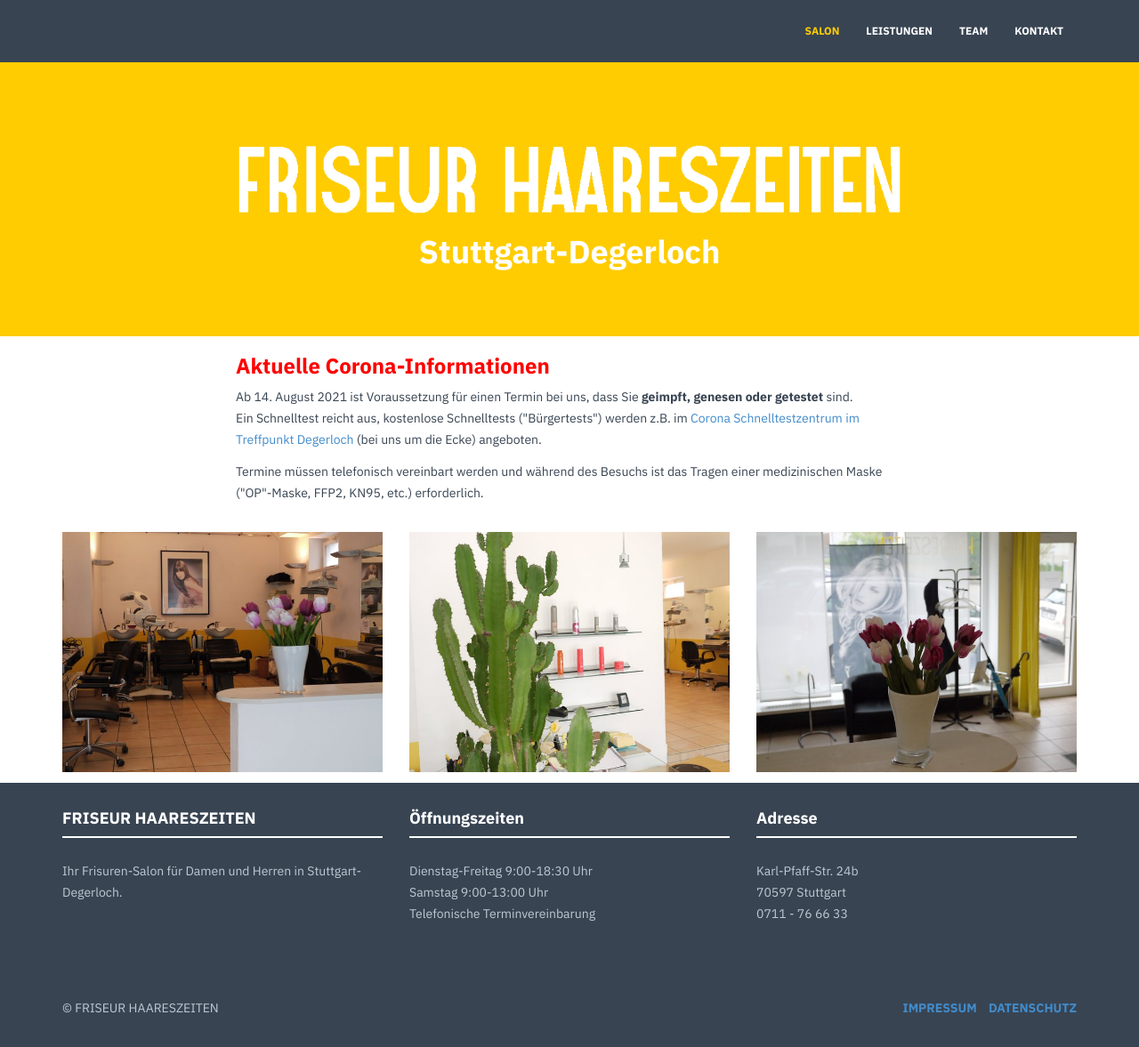
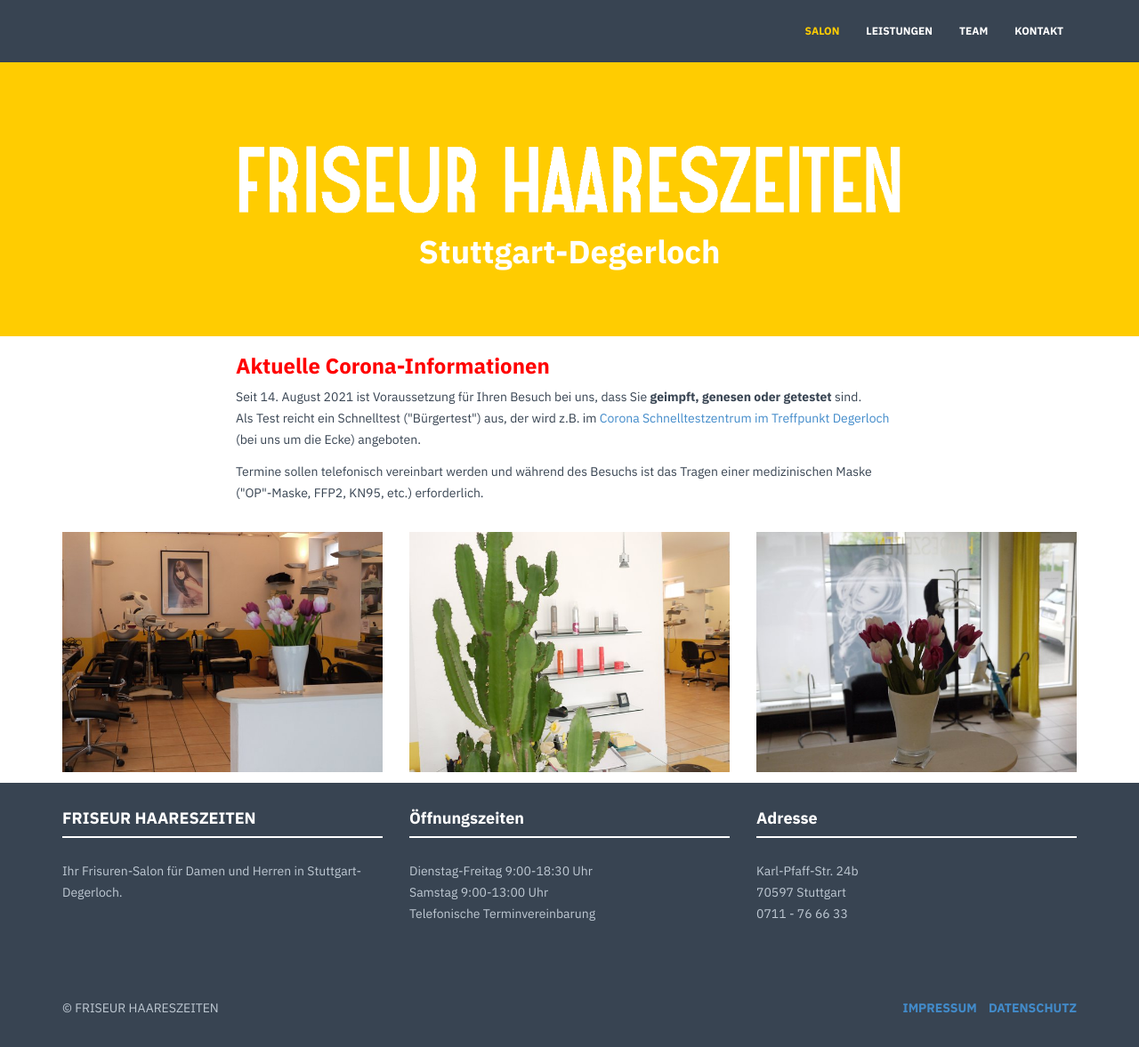
Before and after one commit to haareszeiten/haareszeiten.github.io, a Jekyll site: the page built from index.html, in a window 1280 px wide and 1177 px high. Shown: the whole window at 89% size. Built offline with Jekyll 4.4.1, drawn with Linux system fonts in a browser that asks for light colours; nearby versions of some CDN libraries.

Commit message:
Änderung Corona

```diff
--- a/index.html
+++ b/index.html
@@ -19,13 +19,13 @@
             </p>
             -->
             <p>
-                Ab 14. August 2021 ist Voraussetzung für einen Termin bei uns, dass Sie <strong>geimpft, genesen oder getestet</strong> sind.
-                <br/>Ein Schnelltest reicht aus, kostenlose Schnelltests ("Bürgertests") werden z.B. im
+                Seit 14. August 2021 ist Voraussetzung für Ihren Besuch bei uns, dass Sie <strong>geimpft, genesen oder getestet</strong> sind.
+                <br/>Als Test reicht ein Schnelltest ("Bürgertest") aus, der wird z.B. im
                 <a href="https://gqs.jimdosite.com/stuttgart/" target="_blank">Corona Schnelltestzentrum im Treffpunkt Degerloch</a>
                 (bei uns um die Ecke) angeboten.
             </p>
             <p>
-                Termine müssen telefonisch vereinbart werden und während des Besuchs ist das Tragen
+                Termine sollen telefonisch vereinbart werden und während des Besuchs ist das Tragen
                 einer medizinischen Maske ("OP"-Maske, FFP2, KN95, etc.) erforderlich.
             </p>
         </div>
```
